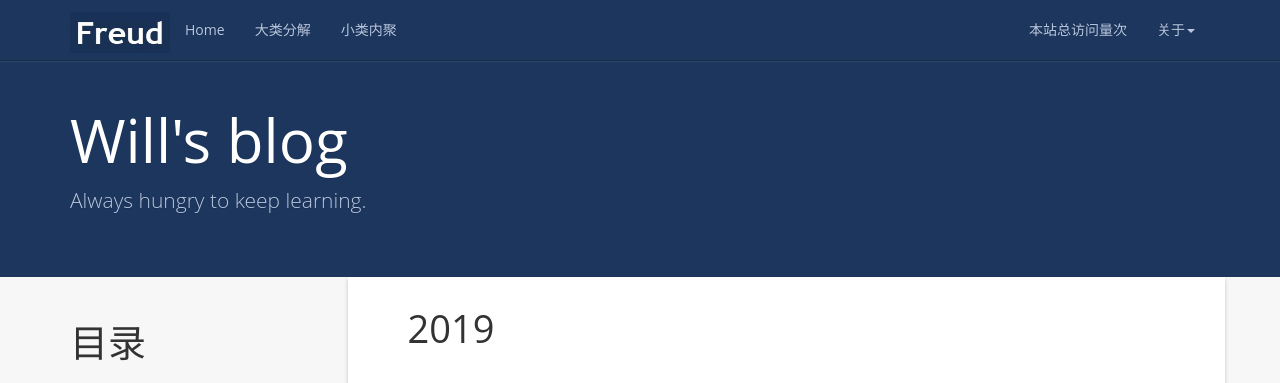
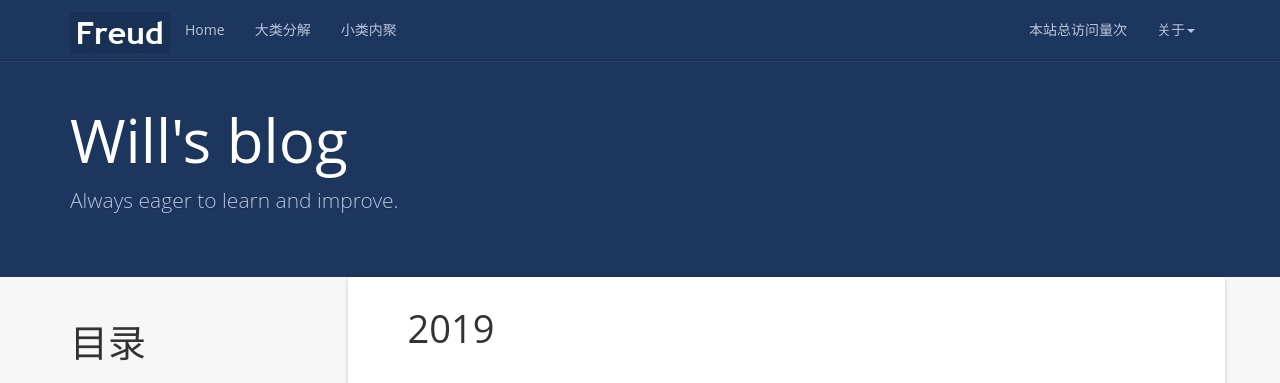
Before and after one commit to rocmac/rocmac.github.io, a Jekyll site: the page built from index.html, in a window 1280 px wide and 900 px high. Shown: the top 383 px of the window. Built offline with Jekyll 4.4.1, drawn with Linux system fonts in a browser that asks for light colours; nearby versions of some CDN libraries; a script that is not in the unit is left out; the list of posts is cut into pages by our own code; comment, search, counter and statistics services are not loaded.

Commit message:
Always eager to learn and improve

```diff
--- a/_config.yml
+++ b/_config.yml
@@ -6,9 +6,9 @@ url: https://rocmac.github.io/
 resume_site: https://rocmac.github.io/
 github: https://github.com/rocmac/
 baseurl: ""
-description: Always hungry to keep learning.
+description: Always eager to learn and improve.
 meta_description: 个人博客;学而不思则罔;思而不学则殆;生命不止;折腾不休
-motto: Always hungry to keep learning.
+motto: Always eager to learn and improve.
 banner: 学而不思则罔，思而不学则殆。
 
 #permalink: /:categories/:year/:month/:day/:title/
```
